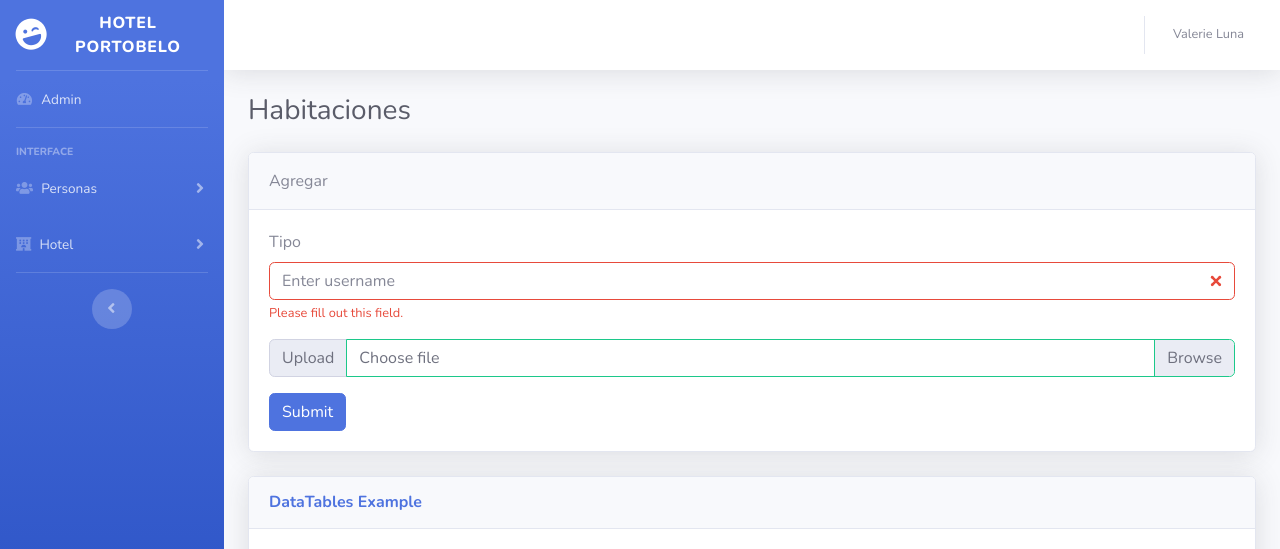
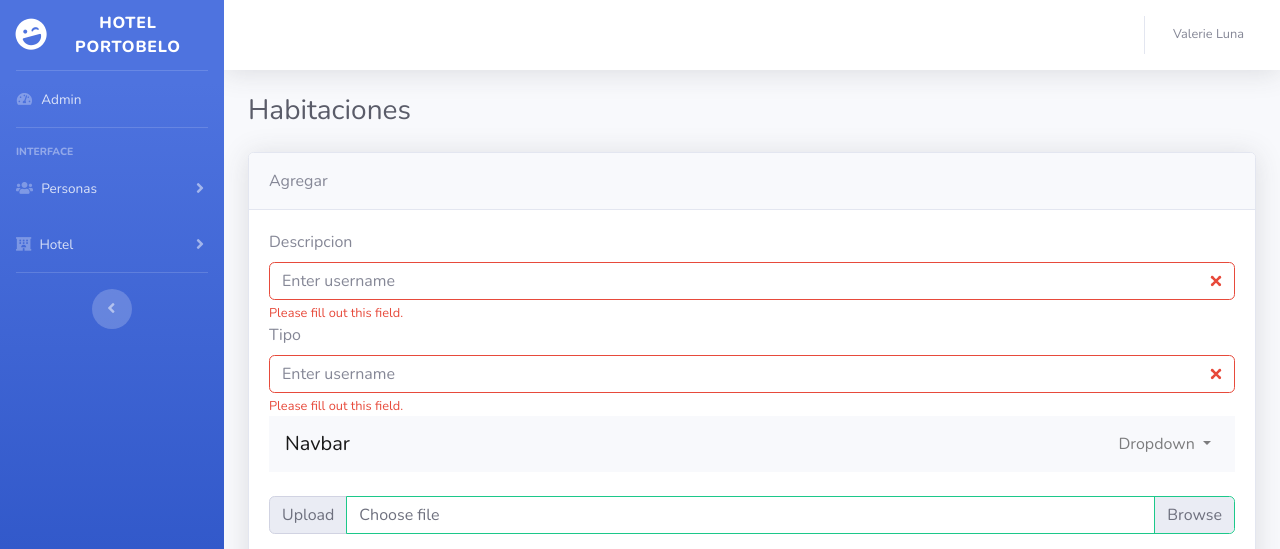
Before and after one commit to KevAlv/3_Layers_PHP_CRUD, a PHP site: page /habitaciones.php in a window 1280 px wide. Shown: the top 549 px of the page. Run offline with PHP 8.4, Linux system fonts and the light colour scheme; data that the repository does not hold is empty.

Commit message:
cambio_de_directorio

```diff
--- a/negocio/NPlan.php
+++ b/negocio/NPlan.php
@@ -1,5 +1,15 @@
 <?php
     include_once('../datos/DPlan.php');
+    include_once('upload_image.php');
+    if (isset($_POST['tipo'])){
+        uploadImage($_FILES);
+        $target_file = $target_dir . basename($FILES["fileToUpload"]["name"]);
+        $plan = new Nplan;
+        $plan->create($_POST['tipo'],$_POST['$target_file']);
+       header("Location: ../presentacion/planes.php");
+        die();
+    }
+
     class NPlan{
         private $plan;
 
--- a/presentacion/habitaciones.php
+++ b/presentacion/habitaciones.php
@@ -1,7 +1,11 @@
 <?php
 include_once('includes/header.php');
 include_once('../negocio/NHabitacion.php');
+include_once('../negocio/NPlan.php');
+include_once('../negocio/NCategoria.php');
 $habitaciones = new NHabitacion;
+$planes = new NPlan;
+$categorias = new NCategoria;
 ?>
 
     <!-- Page Heading -->
@@ -16,12 +20,38 @@ $habitaciones = new NHabitacion;
         <div class="card-body">
                   <!-- Page Heading -->
           <form action="/action_page.php" class="was-validated">
+
           <div class="form-group">
+    <label for="uname">Descripcion</label>
+    <input type="text" class="form-control" id="uname" placeholder="Enter username" name="uname" required>
+    <div class="valid-feedback">Valid.</div>
+    <div class="invalid-feedback">Please fill out this field.</div>
+
     <label for="uname">Tipo</label>
     <input type="text" class="form-control" id="uname" placeholder="Enter username" name="uname" required>
     <div class="valid-feedback">Valid.</div>
     <div class="invalid-feedback">Please fill out this field.</div>
+
+
+
+                  <nav class="navbar navbar-expand navbar-light bg-light mb-4">
+                    <a class="navbar-brand" href="#">Navbar</a>
+                    <ul class="navbar-nav ml-auto">
+                      <li class="nav-item dropdown">
+                        <a class="nav-link dropdown-toggle" href="#" id="navbarDropdown" role="button" data-toggle="dropdown" aria-haspopup="true" aria-expanded="false">
+                          Dropdown
+                        </a>
+                        <div class="dropdown-menu dropdown-menu-right animated--grow-in" aria-labelledby="navbarDropdown">
+                          <a class="dropdown-item" href="#">Action</a>
+                          <a class="dropdown-item" href="#">Another action</a>
+                          <div class="dropdown-divider"></div>
+                          <a class="dropdown-item" href="#">Something else here</a>
+                        </div>
+                      </li>
+                    </ul>
+                  </nav>
   </div>
+
 
   <div class="input-group mb-3">
   <div class="input-group-prepend">
--- a/presentacion/usuarios.php
+++ b/presentacion/usuarios.php
@@ -17,7 +17,7 @@ $usuarios = new NUsuario;
 
 
              <!-- Page Heading -->
-          <form action="../negocio/NUsuario.php" class="was-validated" method = "POST" method="post" enctype="multipart/form-data">
+          <form action="../negocio/NUsuario.php" class="was-validated" method = "POST" enctype="multipart/form-data">
           <div class="form-group">
                 <label for="uname">Nombre</label>
                   <input type="text" class="form-control" id="uname" placeholder="Enter username" name="nombre" required>
@@ -64,6 +64,7 @@ $usuarios = new NUsuario;
                   <thead>
                     <tr>
                     <th>Nombre</th>
+                    <th>Foto</th>
                       <th>Email</th>
                       <th>Fecha</th>
                       <th>Acciones</th>
@@ -74,6 +75,9 @@ $usuarios = new NUsuario;
                   <?php foreach($usuarios->getAll() as $usuario): ?>
                 <tr>
                   <td><?php echo $usuario->nombre?></td>
+                  <td>
+                 <img src="assets/img/avatar1.png" class="img-thumbnail">
+                  </td>
                   <td><?php echo $usuario->email?></td>
                   <td><?php echo $usuario->fecha?></td>
                   <td><a href="../negocio/NUsuario.php?delete_id=<?php echo($usuario->id); ?>">Editar</a>
```
Also changed, not shown: negocio/NUsuario.php (+0 -7 lines), presentacion/categorias.php (+3 -7 lines), presentacion/planes.php (+7 -4 lines), presentacion/assets/img/550x644_44B.jpg (deleted), presentacion/assets/img/90439139_2357473981220148_1199166495519670272_n.jpg (added), presentacion/assets/img/AVATAR1.jpg (deleted), presentacion/assets/img/AVATAR2.jpg (deleted), presentacion/assets/img/avatar-373-456325.png (added), presentacion/assets/img/avatar1.png (added).
